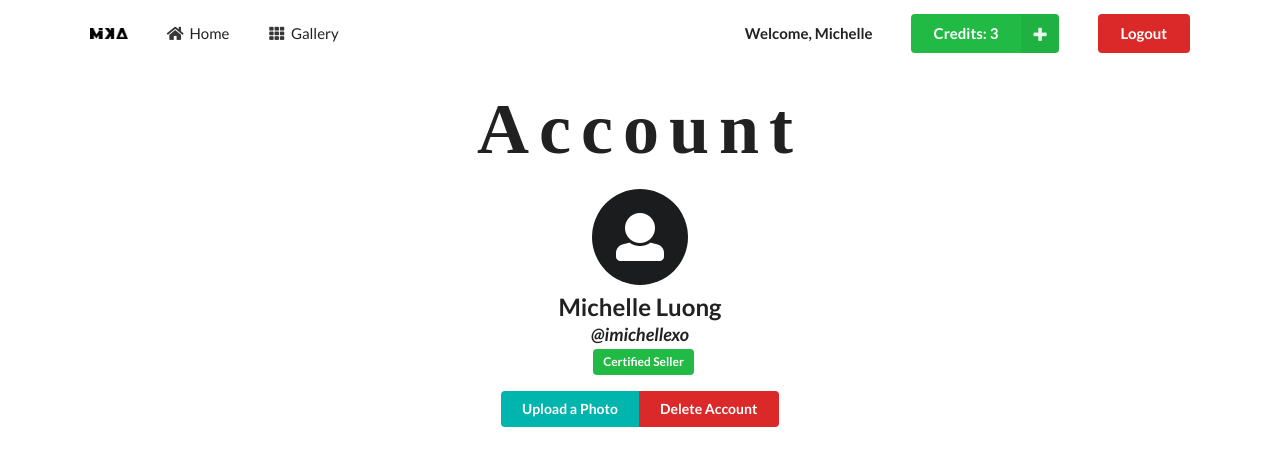
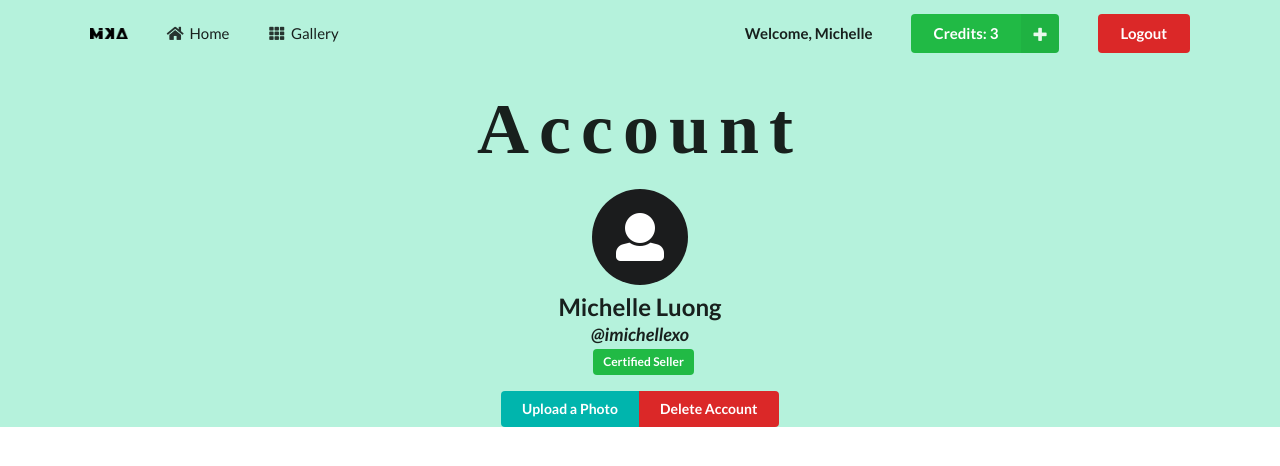
Before and after one commit to karllapuz/ImageWebService, a PHP site: page /profile.php in a window 1280 px wide. Shown: the top 466 px of the page. Run offline with PHP 8.4, Linux system fonts and the light colour scheme; some libraries are stand-ins or nearby versions; some web fonts are replaced.

Commit message:
Style profile page

```diff
--- a/style.css
+++ b/style.css
@@ -58,3 +58,7 @@ h1 {
 #gallery .divider {
     margin: 3% 0;
 }
+
+#profile {
+    background-color: #b5f2dc;
+}
```
